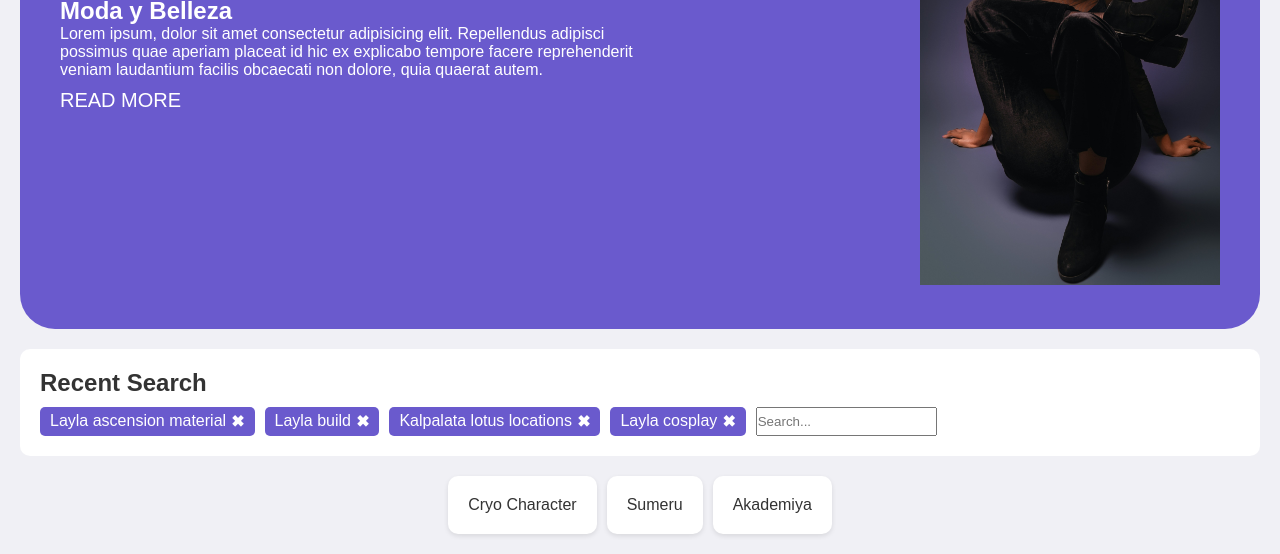
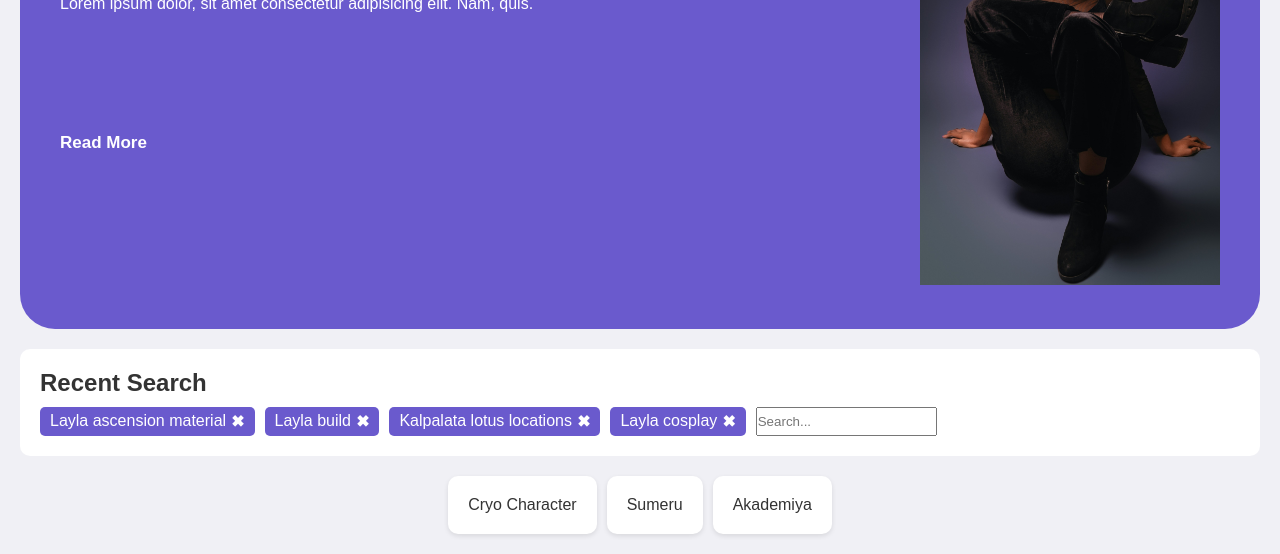
Before and after one commit to ChristianPuchaicela/Moda, a plain HTML site: page index.html in a window 1280 px wide. Shown: the part 335-889 px from the top of the page. Drawn offline with Linux system fonts and the light colour scheme.

Commit message:
Arreglos en el banner

```diff
--- a/index.html
+++ b/index.html
@@ -35,8 +35,8 @@
     <main>
         <section class="banner">
             <div class="banner-content">
-                <h1>Moda y Belleza</h1>
-                <p>Lorem ipsum, dolor sit amet consectetur adipisicing elit. Repellendus adipisci possimus quae aperiam placeat id hic ex explicabo tempore facere reprehenderit veniam laudantium facilis obcaecati non dolore, quia quaerat autem.</p>
+                <h1 class="title">Moda y Belleza</h1>
+                <p>Lorem ipsum dolor, sit amet consectetur adipisicing elit. Nam, quis.</p>
                 <a href="#" class="read-more">Read More</a>
             </div>
             <div class="banner-image">
--- a/styles.css
+++ b/styles.css
@@ -6,11 +6,17 @@
 }
 :root {
     --morado: #6a5acd;
+    --gray: #8d98a7;
 }
 body {
     font-family: 'Archivo', sans-serif;
     background: #f0f0f5;
     color: #333;
+}
+.title {
+    font-size: 30px;
+    font-weight: bold;
+    margin-bottom: 10px;
 }
 /* Header */
 header {
@@ -126,18 +132,46 @@ header {
 }
 
 .read-more {
+    /* border-bottom: 2px solid white; */
     color: white;
     display: inline-block;
-    font-size: 20px;
-    text-transform: uppercase;
+    font-size: 17px;
+    font-weight: bold;
     text-decoration: none;
-    margin-top: 10px;
+    margin-top: 120px;
+    text-decoration: none;
+    font-weight: bold;
+    position: relative;
+    padding-bottom: 5px;
+    transition: color 0.3s ease-in-out;
+}
+
+.read-more::after {
+    content: "";
+    position: absolute;
+    left: 0;
+    bottom: 0;
+    width: 100%;
+    height: 3px;
+    background: white;
+    transform: scaleX(0);
+    transform-origin: right;
+    transition: transform 0.3s ease-in-out;
 }
 
 .read-more:hover {
-    transform: translateY(5px); /* Mueve el texto hacia abajo */
+    color: white;
+}
+.read-more:hover::after {
+    transform: scaleX(1);
+    transform-origin: left;
 }
 
+.read-more:hover {
+    transform: scaleX(1);
+    transform-origin: left;
+}
+/* Search Section */
 .search-section {
     background: white;
     padding: 20px;
```
